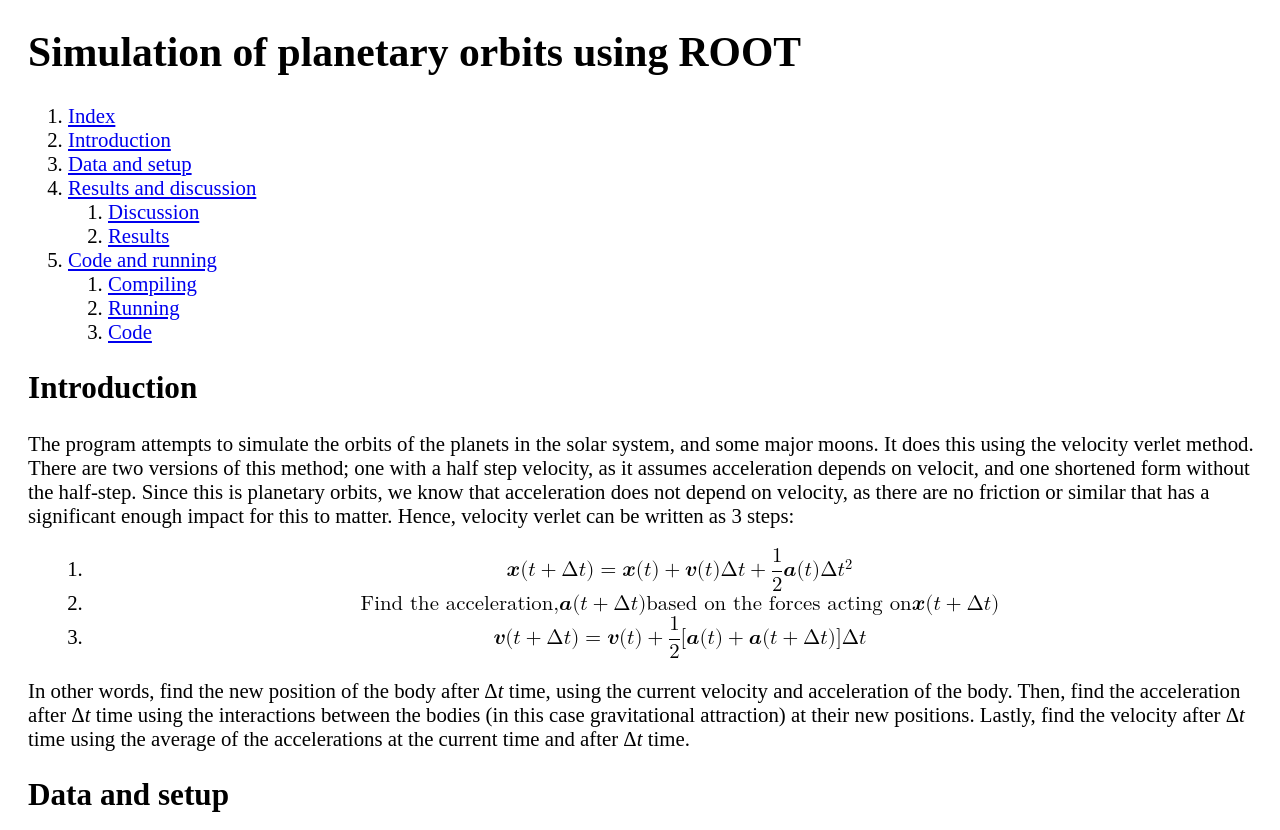
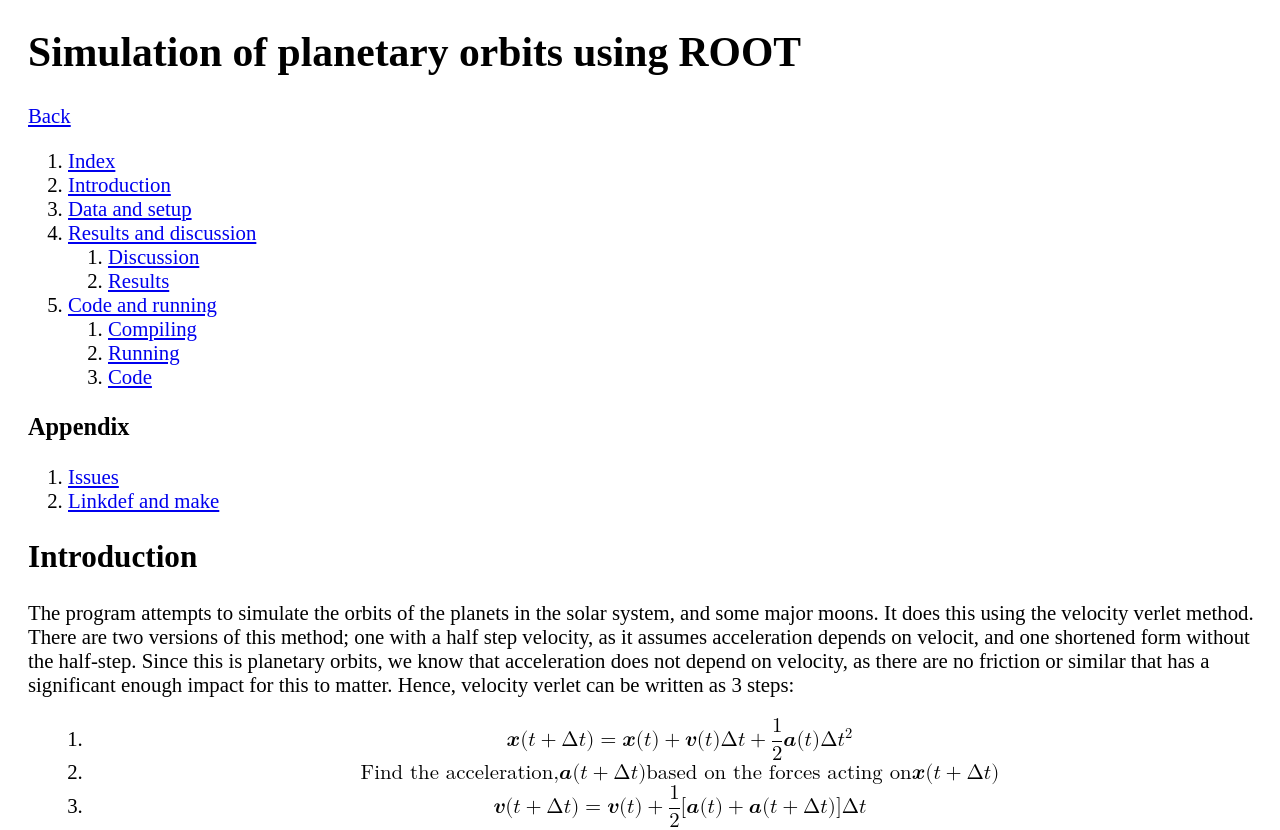
Before and after one commit to Sondren1288/planetary-sim, a plain HTML site: page html/report.html in a window 1280 px wide. Shown: the top 830 px of the page. Drawn offline with Linux system fonts and the light colour scheme.

Commit message:
More links

```diff
--- a/html/report.html
+++ b/html/report.html
@@ -8,6 +8,7 @@
         <div class="report">
             <h1>Simulation of planetary orbits using ROOT</h1>
             <section id="index-list">
+                <a href="../index.html">Back</a>
                 <ol>
                     <li><a href="#index-list">Index</a></li>
                     <li><a href="#introduction">Introduction</a></li>
@@ -25,6 +26,11 @@
                             <li><a href="#code">Code</a></li>
                         </ol>
                     </li>
+                </ol>
+                <h3>Appendix</h3>
+                <ol>
+                    <li><a href="./issues.html">Issues</a></li>
+                    <li><a href="./linkdef.html">Linkdef and make</a></li>
                 </ol>
             </section>
             <section id="introduction">
```
